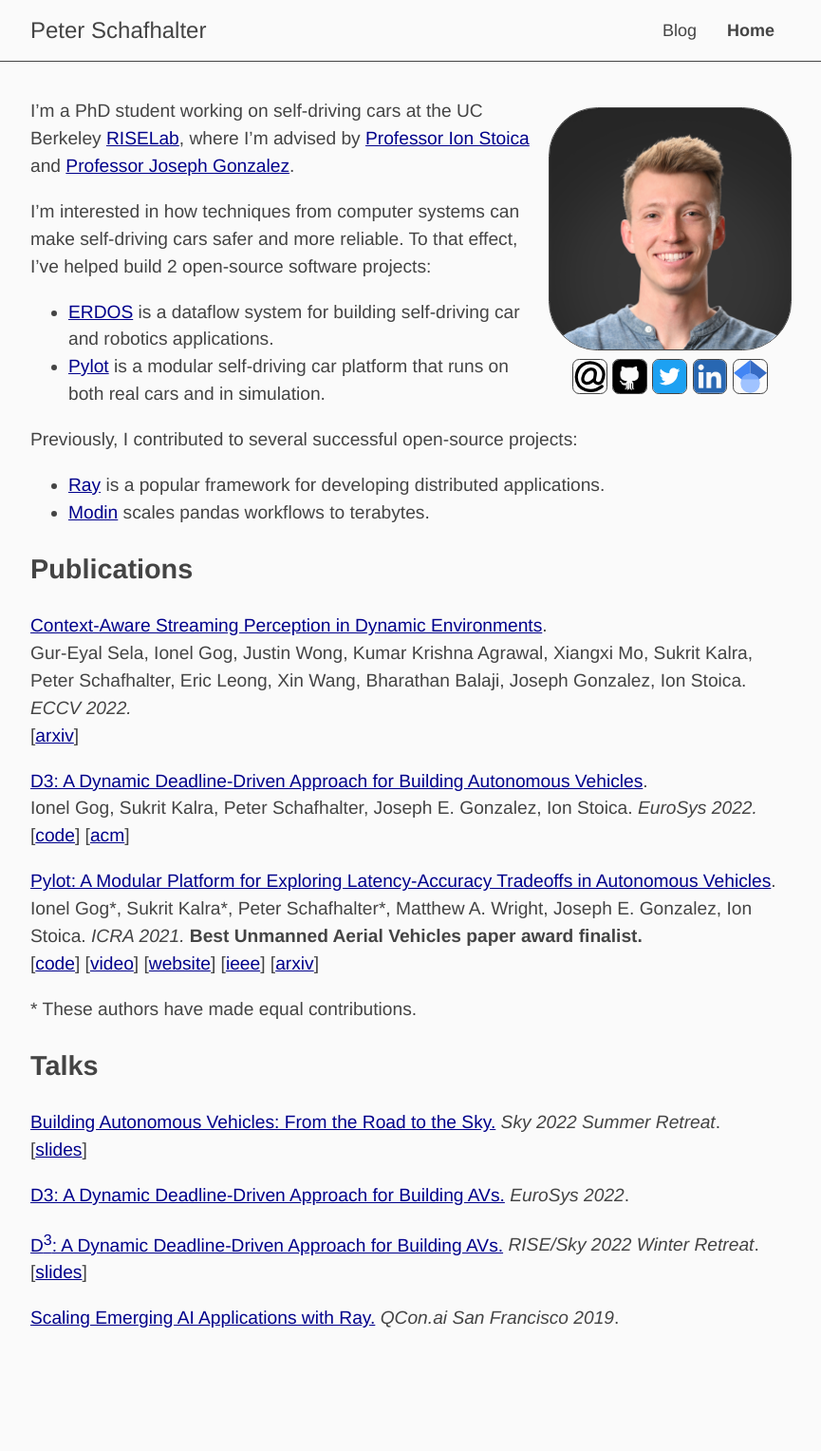
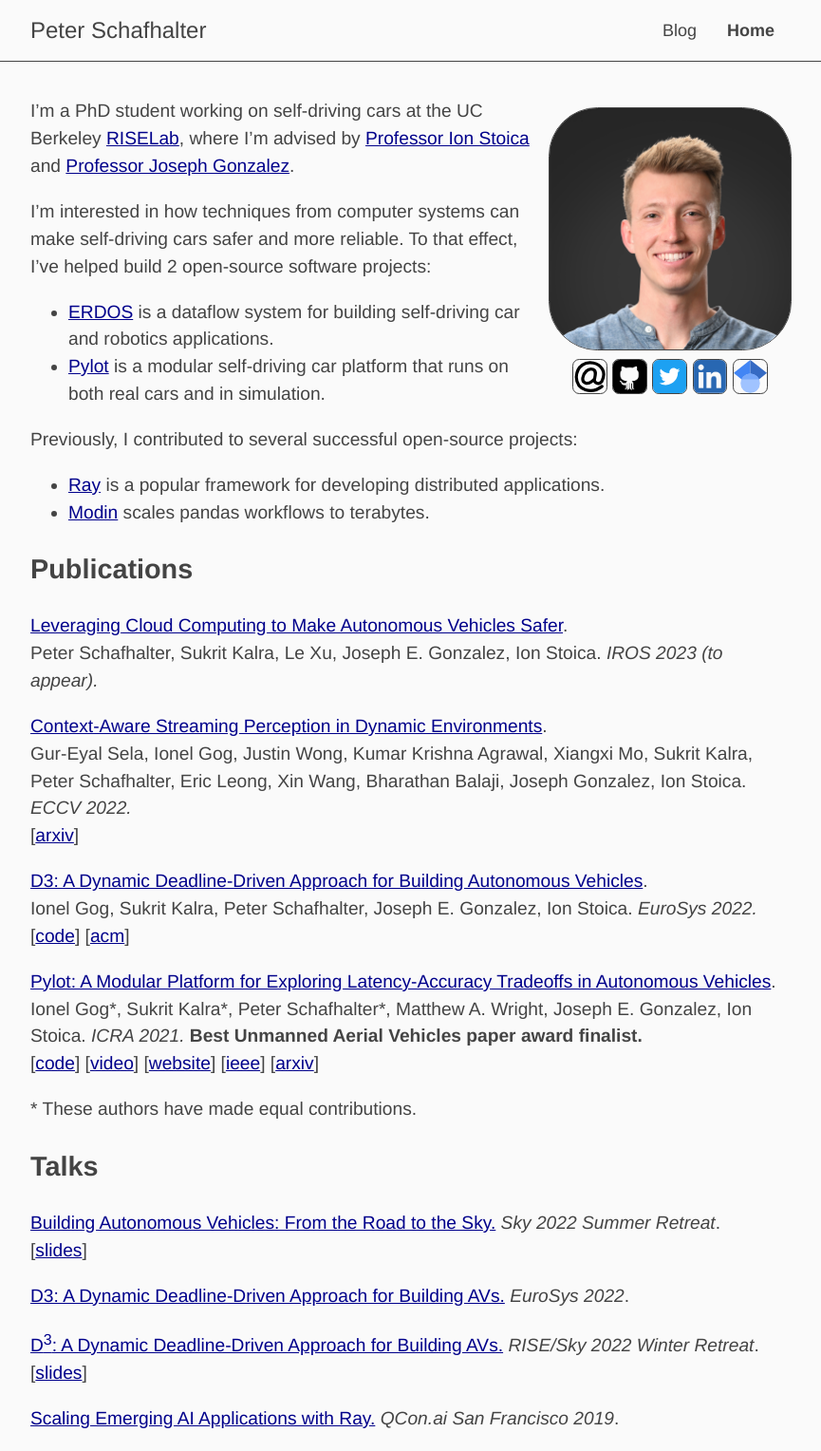
Before and after one commit to pschafhalter/pschafhalter.github.io, a Jekyll site: the page built from index.md, in a window 1280 px wide. Shown: the whole page at 95% size, without its empty margins (208-1073 px from the left). Built offline with Jekyll 4.4.1, drawn with Linux system fonts in a browser that asks for light colours; before the commit the page ends 1422 px from its top, so only the background shows below that.

Commit message:
Add IROS 2023 paper

```diff
--- a/index.md
+++ b/index.md
@@ -25,6 +25,9 @@
 - [Modin](http://modin.org/) scales pandas workflows to terabytes.
 
 ## Publications
+
+[Leveraging Cloud Computing to Make Autonomous Vehicles Safer](/data/papers/2023-iros-cloud-av-safety.pdf). \
+Peter Schafhalter, Sukrit Kalra, Le Xu, Joseph E. Gonzalez, Ion Stoica. *IROS 2023 (to appear).*
 
 [Context-Aware Streaming Perception in Dynamic Environments](https://arxiv.org/pdf/2208.07479). \
 Gur-Eyal Sela, Ionel Gog, Justin Wong, Kumar Krishna Agrawal, Xiangxi Mo, Sukrit Kalra, Peter Schafhalter, Eric Leong, Xin Wang, Bharathan Balaji, Joseph Gonzalez, Ion Stoica. *ECCV 2022.* \
```
Also changed, not shown: 1 other file.
